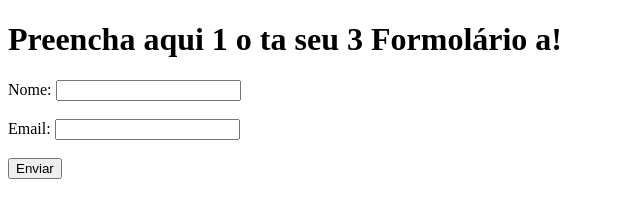
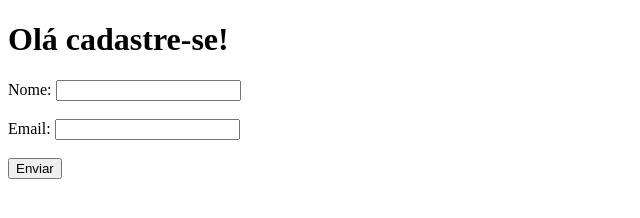
Before and after one commit to panzo11/DesafioDevOps_2024, a plain HTML site: page frontend/index.html in a window 1280 px wide. Shown: the whole page, without its empty margins (0-640 px from the left). Drawn offline with Linux system fonts and the light colour scheme.

Commit message:
deploy 7

```diff
--- a/frontend/index.html
+++ b/frontend/index.html
@@ -6,7 +6,7 @@
   <title>Formulário</title>
 </head>
 <body>
-  <h1>Preencha aqui 1 o ta seu 3 Formolário a!</h1>
+  <h1>Olá cadastre-se!</h1>
   <form id="form">
     <label for="name">Nome:</label>
     <input type="text" id="name" name="name" required><br><br>
```
